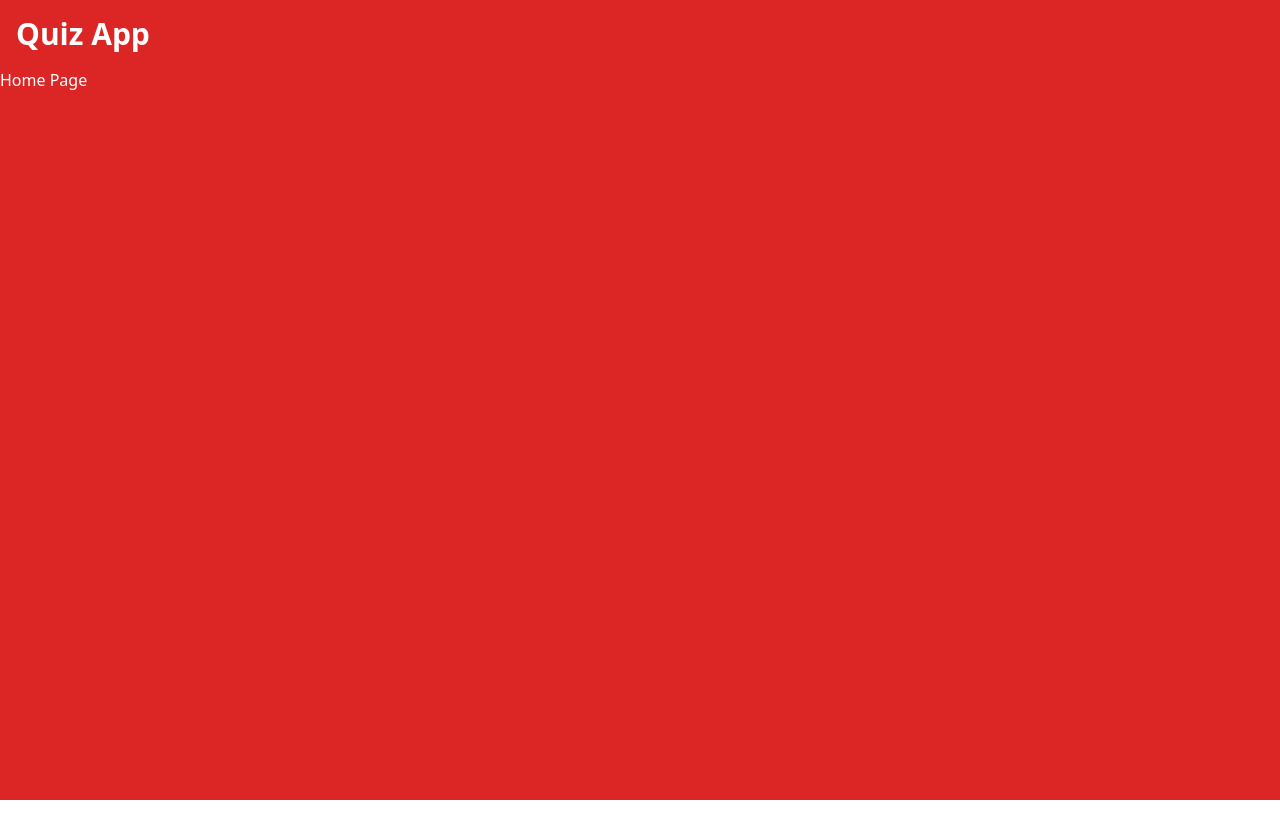
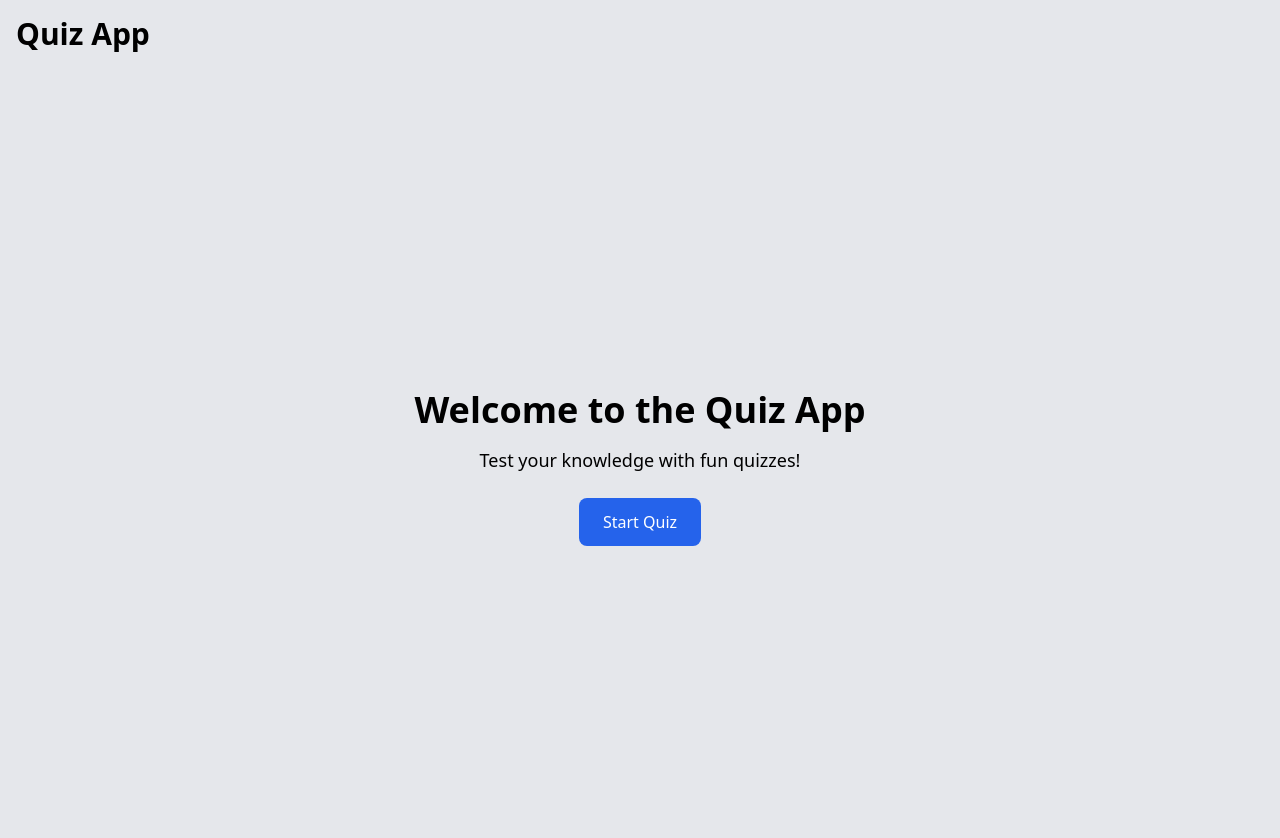
Before and after one commit to mentesnotassefa/Quiz-App, a React (Vite) app in the folder quiz-app/: page / in a window 1280 px wide. Shown: the top 838 px of the page. Before the commit the page ends 800 px from the top, so only its background shows below. Built offline with nearby package versions, Linux system fonts and the light colour scheme.

Commit message:
the home page setup updated

```diff
--- a/quiz-app/src/App.jsx
+++ b/quiz-app/src/App.jsx
@@ -1,12 +1,14 @@
 import { BrowserRouter as Router, Routes, Route } from "react-router-dom";
+import Navbar from "./components/Navbar";
+import Home from "./pages/Home";
 
 function App() {
   return (
     <Router>
-      <div className="min-h-screen bg-red-600 text-white">
-        <h1 className="text-3xl font-bold p-4 text-white">Quiz App</h1>
+      <div className="min-h-screen bg-gray-200 text-black">
+        <h1 className="text-3xl font-bold p-4 text-black">Quiz App</h1>
         <Routes>
-          <Route path="/" element={<div>Home Page</div>} />
+        <Route path="/" element={<Home />} />
         </Routes>
       </div>
     </Router>
```
